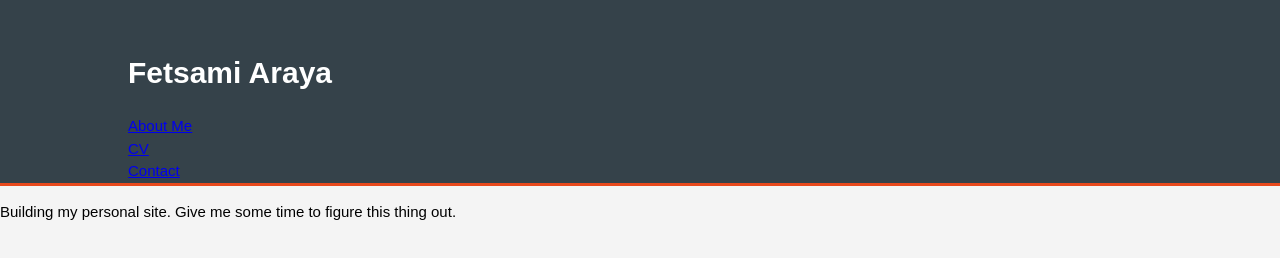
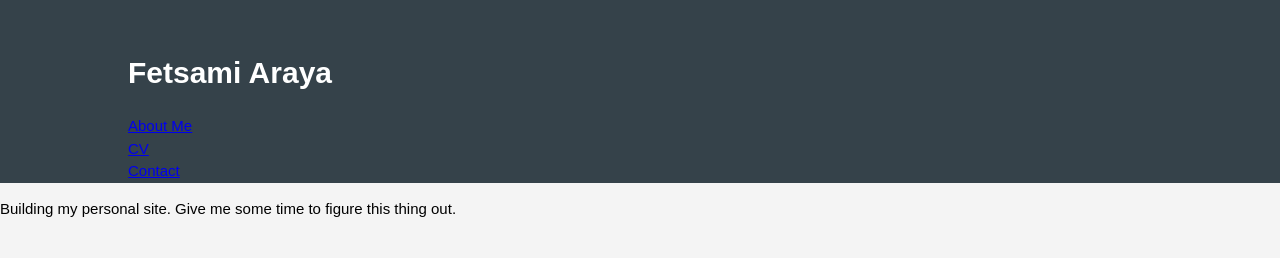
Before and after one commit to Fetsami-Araya/Fetsami-Araya.github.io, a plain HTML site: page index.html in a window 1280 px wide. Drawn offline with Linux system fonts and the light colour scheme.

Commit message:
Removed bottom border on header

```diff
--- a/css/style.css
+++ b/css/style.css
@@ -23,5 +23,4 @@ header{
     color:#ffffff;
     padding-top:30px;
     min-height:70px;
-    border-bottom:#e8491d 3px solid;
   }
```
